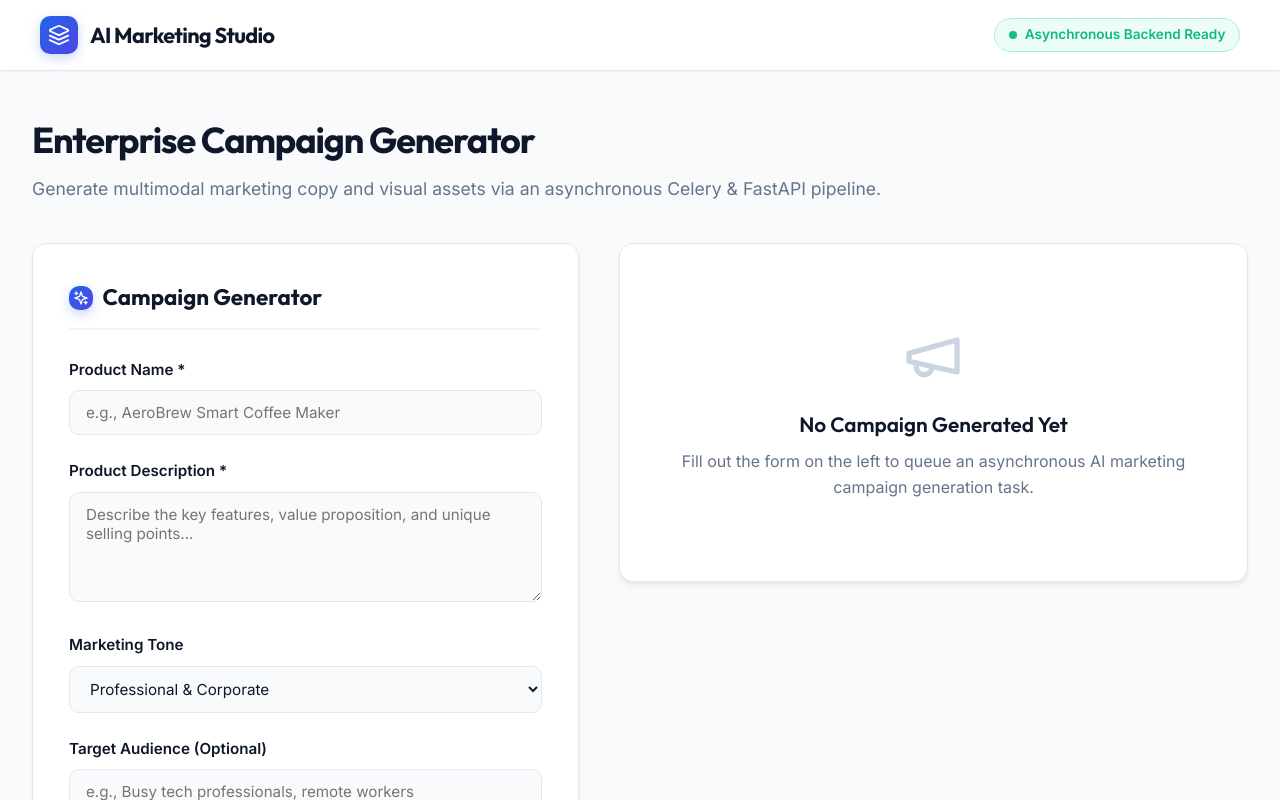
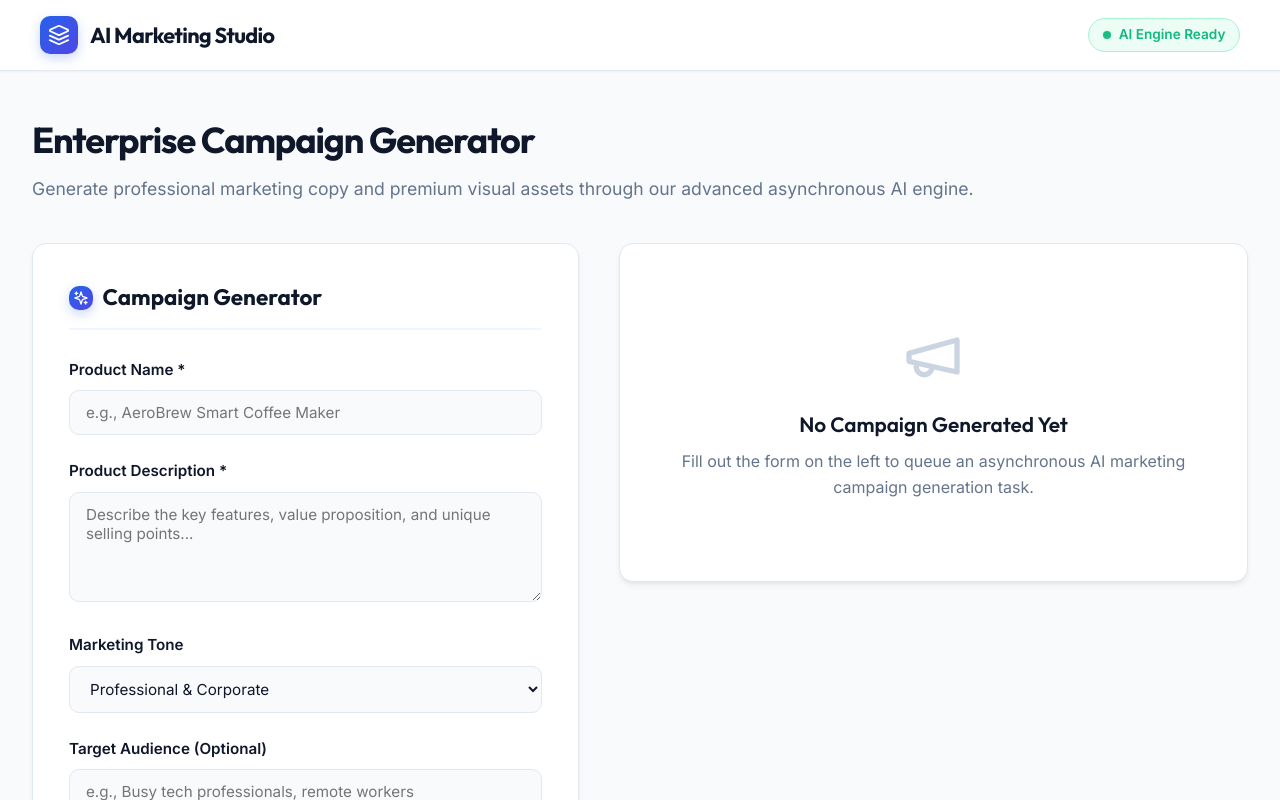
Before and after one commit to meet-0107/AI_Marketing_System, a React (Vite) app in the folder week_4_dashboard/frontend/: page / in a window 1280 px wide. Shown: the top 800 px of the page. Built offline with nearby package versions, Linux system fonts and the light colour scheme.

Commit message:
Polish UI text: Remove internal tool and model names for clean enterprise branding

```diff
--- a/week_4_dashboard/frontend/src/App.jsx
+++ b/week_4_dashboard/frontend/src/App.jsx
@@ -80,7 +80,7 @@ function App() {
         <div className="nav-badges">
           <div className="system-status">
             <span className="status-dot"></span>
-            Asynchronous Backend Ready
+            AI Engine Ready
           </div>
         </div>
       </header>
@@ -90,7 +90,7 @@ function App() {
         <div className="dashboard-header">
           <h1 className="dashboard-title">Enterprise Campaign Generator</h1>
           <p className="dashboard-subtitle">
-            Generate multimodal marketing copy and visual assets via an asynchronous Celery & FastAPI pipeline.
+            Generate professional marketing copy and premium visual assets through our advanced asynchronous AI engine.
           </p>
         </div>
 
--- a/week_4_dashboard/frontend/src/components/ResultsDisplay.jsx
+++ b/week_4_dashboard/frontend/src/components/ResultsDisplay.jsx
@@ -37,7 +37,7 @@ export default function ResultsDisplay({ taskId, status, result, error }) {
         </div>
         <h3 className="polling-status-title">Generating Your Campaign</h3>
         <p className="polling-status-text">
-          Our asynchronous Celery worker is crafting your copy with Groq and engineering your visual assets. Please hang tight...
+          Our advanced artificial intelligence engine is crafting your premium marketing copy and engineering your visual assets. Please hang tight...
         </p>
         <div className="progress-bar-container">
           <div className="progress-bar-fill"></div>
```
Also changed, not shown: 1 other file (tests, documents, lock files or other folders).
